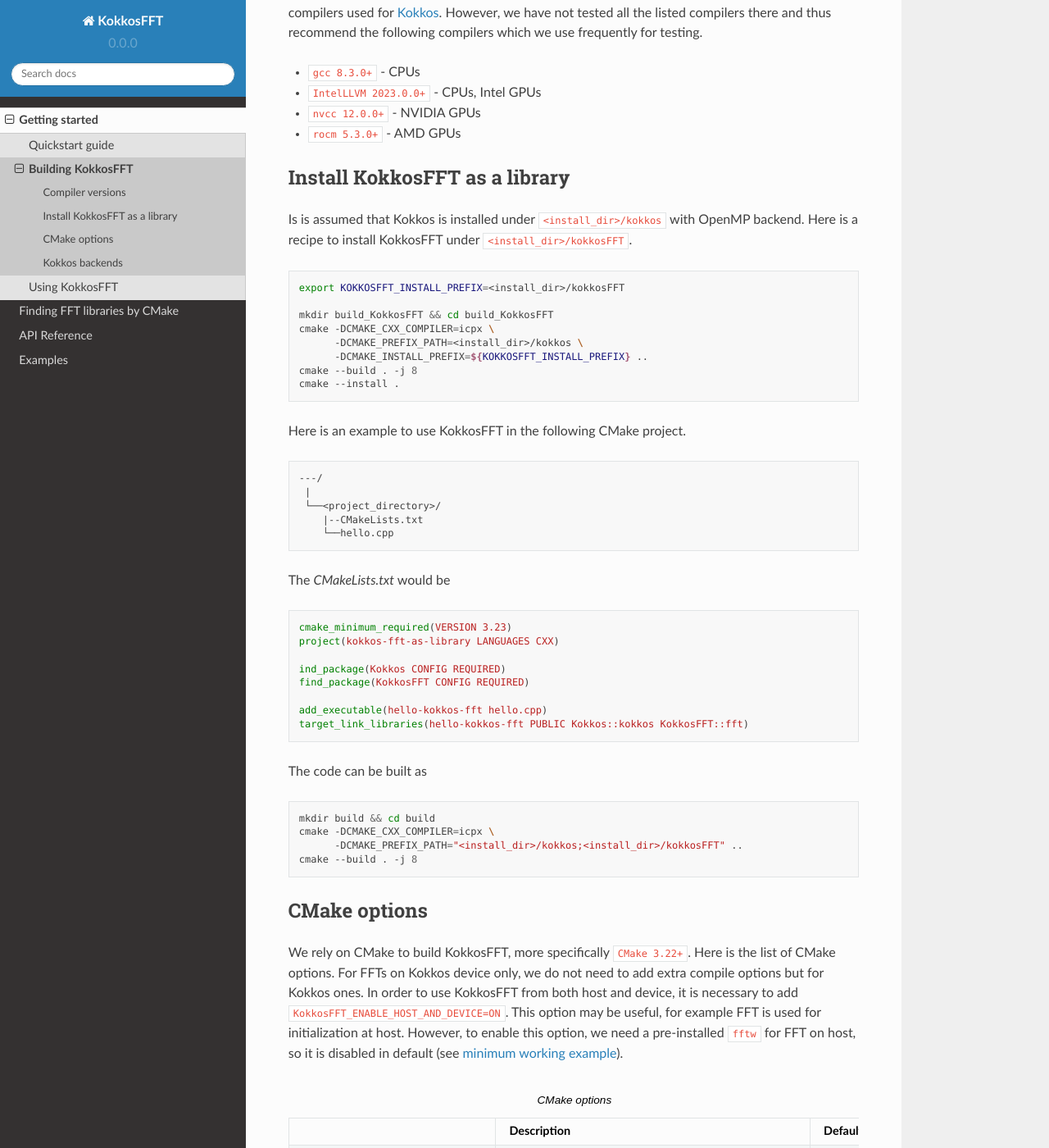
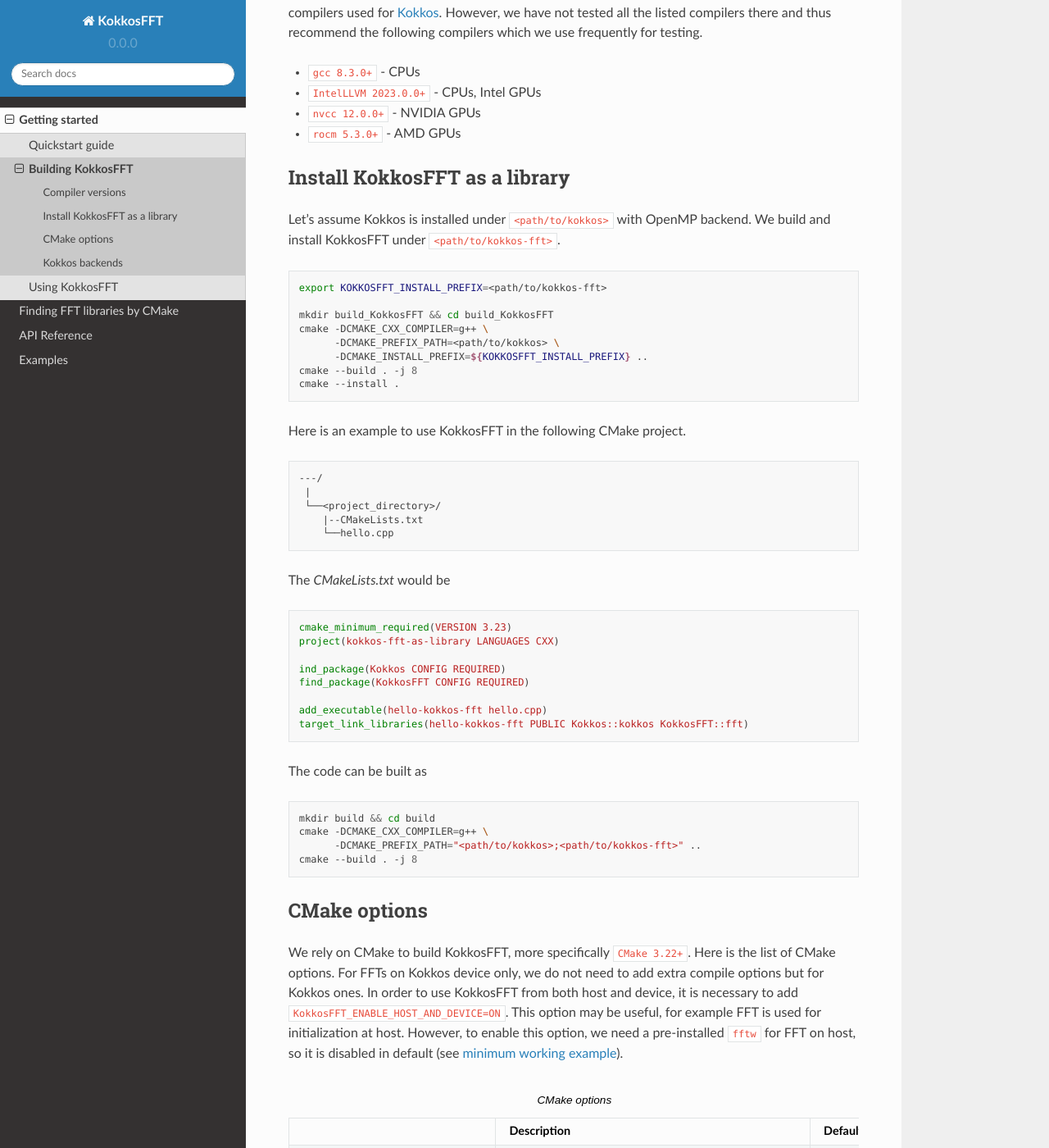
Before and after one commit to kokkos/kokkos-fft, a Sphinx documentation site: the page built from docs/intro/building.rst, in a window 1280 px wide and 1400 px high, scrolled down 333 px. Shown: the whole window at 82% size. Built offline with Sphinx 7.4.7 and the Read the Docs theme 2.0.0, drawn with Linux system fonts in a browser that asks for light colours.

Commit message:
path modified following comments

```diff
--- a/docs/intro/building.rst
+++ b/docs/intro/building.rst
@@ -22,15 +22,15 @@
 Install KokkosFFT as a library
 ------------------------------
 
-Is is assumed that Kokkos is installed under ``<install_dir>/kokkos`` with OpenMP backend. Here is a recipe to install KokkosFFT under ``<install_dir>/kokkosFFT``.
+Let's assume Kokkos is installed under ``<path/to/kokkos>`` with OpenMP backend. We build and install KokkosFFT under ``<path/to/kokkos-fft>``.
 
 .. code-block:: bash
 
-    export KOKKOSFFT_INSTALL_PREFIX=<install_dir>/kokkosFFT
+    export KOKKOSFFT_INSTALL_PREFIX=<path/to/kokkos-fft>
 
     mkdir build_KokkosFFT && cd build_KokkosFFT
-    cmake -DCMAKE_CXX_COMPILER=icpx \
-          -DCMAKE_PREFIX_PATH=<install_dir>/kokkos \
+    cmake -DCMAKE_CXX_COMPILER=g++ \
+          -DCMAKE_PREFIX_PATH=<path/to/kokkos> \
           -DCMAKE_INSTALL_PREFIX=${KOKKOSFFT_INSTALL_PREFIX} ..
     cmake --build . -j 8
     cmake --install .
@@ -63,8 +63,8 @@
 .. code-block:: bash
 
     mkdir build && cd build
-    cmake -DCMAKE_CXX_COMPILER=icpx \
-          -DCMAKE_PREFIX_PATH="<install_dir>/kokkos;<install_dir>/kokkosFFT" ..
+    cmake -DCMAKE_CXX_COMPILER=g++ \
+          -DCMAKE_PREFIX_PATH="<path/to/kokkos>;<path/to/kokkos-fft>" ..
     cmake --build . -j 8
 
 CMake options
```
